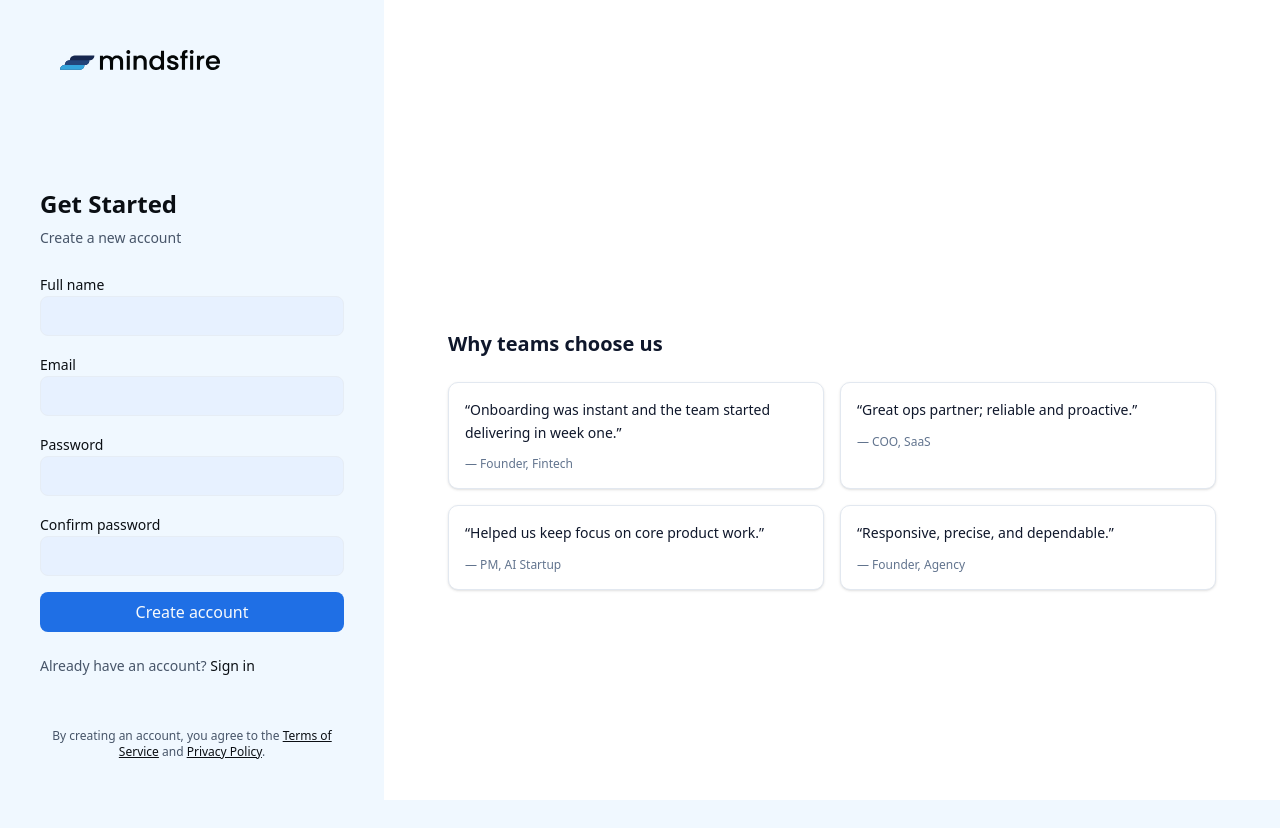
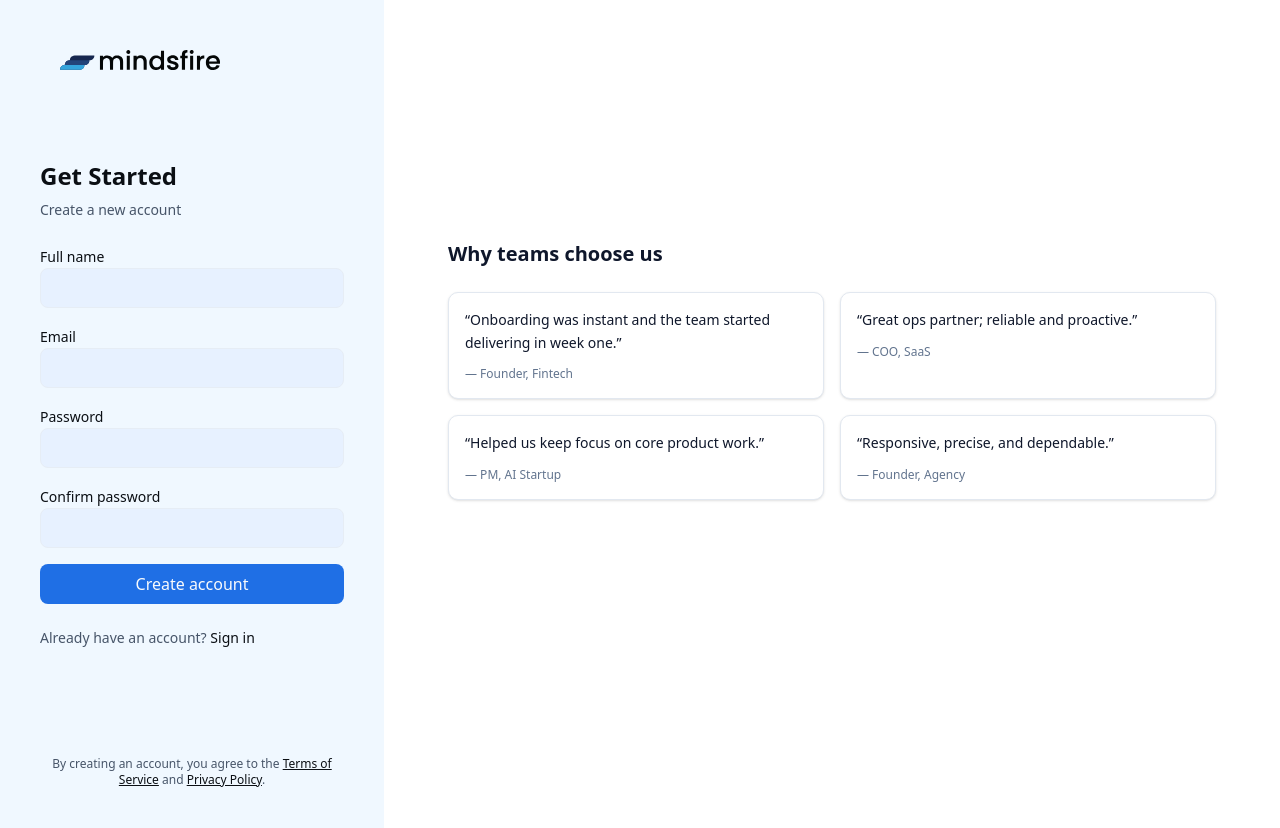
Before and after one commit to mindsfire/mindsfire-app, a Next.js app: page /signup in a window 1280 px wide. Before the commit the page ends 800 px from the top, so only its background shows below. Built offline with nearby package versions, Linux system fonts and the light colour scheme.

Commit message:
fixed alignment

```diff
--- a/src/app/(auth)/login/page.tsx
+++ b/src/app/(auth)/login/page.tsx
@@ -34,7 +34,7 @@ export default function LoginPage() {
         <section className="bg-background text-foreground flex flex-col p-6 md:p-10 min-h-[calc(100dvh-120px)]">
           <div className="w-full max-w-sm mx-auto flex-1 flex items-center">
             <div className="w-full">
-              <h1 className="text-2xl font-semibold mb-2">Welcome back</h1>
+              <h1 className="text-2xl font-semibold mb-2">Get Started</h1>
               <p className="text-sm text-muted-foreground mb-6">Sign in to your account</p>
 
               <form className="space-y-4">
@@ -76,7 +76,7 @@ export default function LoginPage() {
           </div>
 
           {/* Disclaimer pinned to bottom of left panel */}
-          <div className="w-full max-w-sm mx-auto pt-6 text-center text-xs text-muted-foreground">
+          <div className="w-full max-w-sm mx-auto pt-35 text-center text-xs text-muted-foreground">
             By continuing, you agree to the{' '}
             <Link href="/terms" className="underline text-foreground">Terms of Service</Link>
             {' '}and{' '}
@@ -86,7 +86,7 @@ export default function LoginPage() {
 
         {/* Right: Testimonials (70%)) - white background for content to stand out */}
         <section className="bg-white text-slate-900 p-8 md:p-12 flex items-center justify-center min-h-[calc(100dvh-120px)]">
-          <div className="w-full max-w-3xl space-y-6 mx-auto">
+          <div className="w-full max-w-3xl space-y-6 mx-auto -mt-27 md:-mt-52">
             <h2 className="text-xl font-semibold">What our customers say</h2>
             <div className="grid gap-4 md:grid-cols-2">
               <div className="rounded-lg border border-slate-200 bg-white p-4 shadow-sm">
--- a/src/app/(auth)/signup/page.tsx
+++ b/src/app/(auth)/signup/page.tsx
@@ -98,7 +98,7 @@ export default function SignupPage() {
         </div>
 
         {/* Disclaimer pinned to bottom of left panel */}
-        <div className="w-full max-w-sm mx-auto pt-6 text-center text-xs text-muted-foreground">
+        <div className="w-full max-w-sm mx-auto pt-27 text-center text-xs text-muted-foreground">
           By creating an account, you agree to the{' '}
           <Link href="/terms" className="underline text-foreground">Terms of Service</Link>
           {' '}and{' '}
@@ -107,8 +107,8 @@ export default function SignupPage() {
       </section>
 
       {/* Right: Testimonials (70%) - white background for content to stand out */}
-      <section className="bg-white text-slate-900 p-8 md:p-12 flex items-center justify-center">
-        <div className="w-full max-w-3xl space-y-6 mx-auto">
+      <section className="bg-white text-slate-900 p-8 md:p-12 flex items-center justify-center min-h-[calc(100dvh-120px)]">
+        <div className="w-full max-w-3xl space-y-6 mx-auto -mt-27 md:-mt-52">
           <h2 className="text-xl font-semibold">Why teams choose us</h2>
           <div className="grid gap-4 md:grid-cols-2">
             <div className="rounded-lg border border-slate-200 bg-white p-4 shadow-sm">
```
